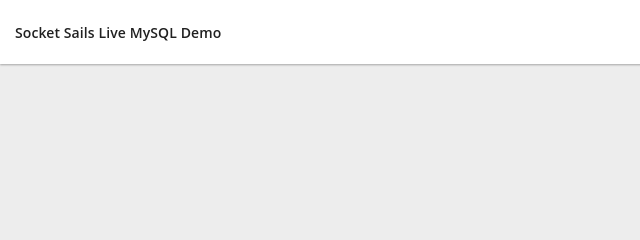
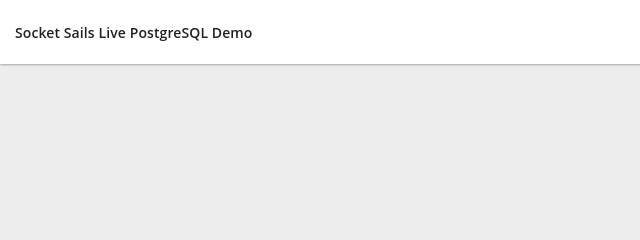
Before and after one commit to numtel/sails-postgresql-live-select-chat-example, a website: page assets/index.html in a window 1280 px wide. Shown: the top 240 px of the page, 0-640 px from the left. Drawn offline with Linux system fonts and the light colour scheme; no server answers.

Commit message:
Fix title on assets/index.html

```diff
--- a/assets/index.html
+++ b/assets/index.html
@@ -1,7 +1,7 @@
 <!DOCTYPE html>
 <html >
 <head>
-  <title>Sails Socket Live MySQL Demo</title>
+  <title>Sails Socket Live PostgreSQL Demo</title>
   <link rel="stylesheet" type="text/css" href="/styles/bootstrap.min.css">
   <style type="text/css">
   body{
@@ -58,7 +58,7 @@
           <span class="icon-bar"></span>
           <span class="icon-bar"></span>
       </button>
-      <a class="navbar-brand" href="#">Socket Sails Live MySQL Demo</a>
+      <a class="navbar-brand" href="#">Socket Sails Live PostgreSQL Demo</a>
     </div>
     <div class="navbar-collapse collapse navbar-responsive-collapse">
       <ul class="nav navbar-nav navbar-right">
```
